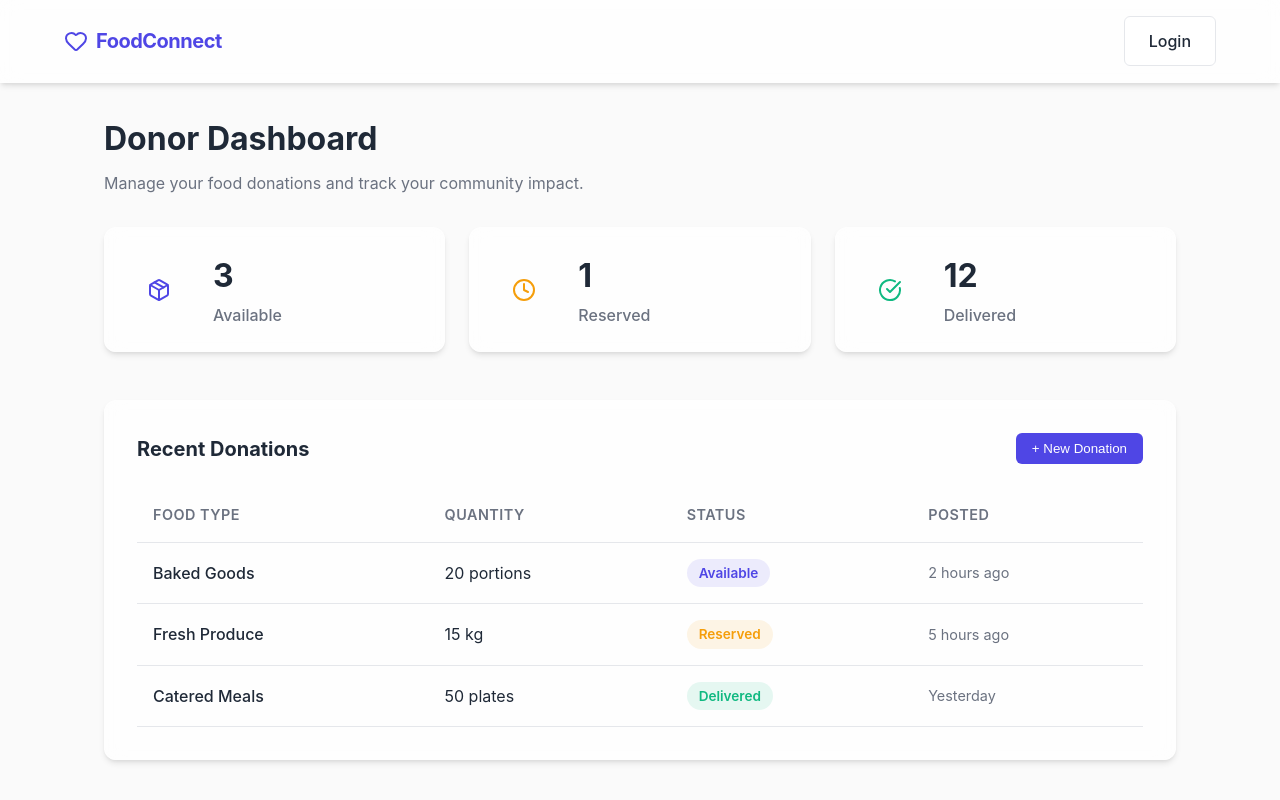
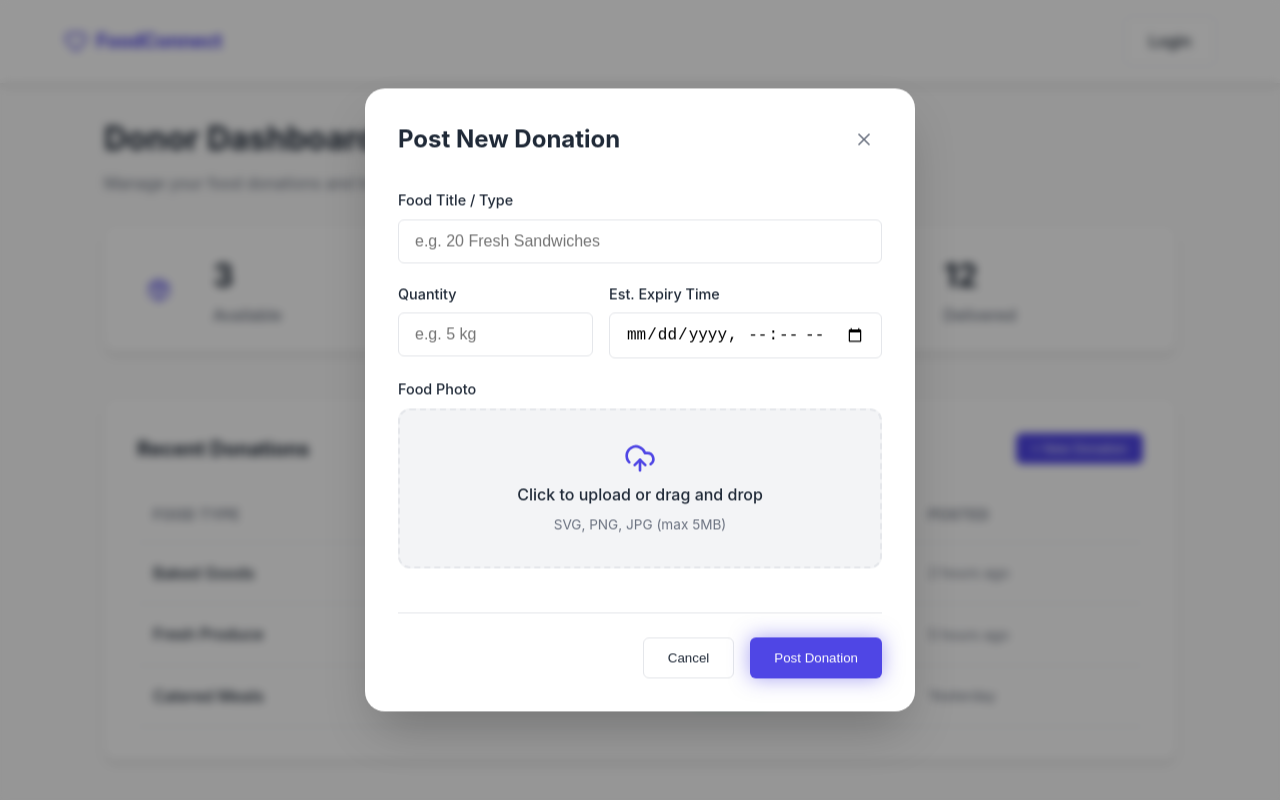
Before and after one commit to Harish-RK4/PROJECT-FOOD-DONATION, a React (Vite) app: page /donor in a window 1280 px wide. Both pictures are taken after a click on the button "+ New Donation". Built offline with nearby package versions, Linux system fonts and the light colour scheme.

Commit message:
feat(donor): build intuitive food donation submission form

```diff
--- /dev/null
+++ b/src/components/NewDonationModal.css
@@ -0,0 +1,131 @@
+.modal-backdrop {
+  position: fixed;
+  top: 0;
+  left: 0;
+  width: 100vw;
+  height: 100vh;
+  background: rgba(0, 0, 0, 0.4);
+  backdrop-filter: blur(4px);
+  z-index: 1000;
+}
+
+.modal-container {
+  position: fixed;
+  top: 50%;
+  left: 50%;
+  transform: translate(-50%, -50%) !important; /* Framer motion handles standard translate visually, this prevents strict centering jumps */
+  width: 90%;
+  max-width: 550px;
+  background: var(--surface);
+  z-index: 1001;
+  padding: 2rem;
+  border-radius: var(--radius-lg);
+  box-shadow: 0 25px 50px -12px rgba(0, 0, 0, 0.25);
+}
+
+.modal-header {
+  display: flex;
+  justify-content: space-between;
+  align-items: center;
+  margin-bottom: 2rem;
+}
+
+.modal-header h3 {
+  font-size: 1.5rem;
+  color: var(--text-main);
+}
+
+.close-btn {
+  background: none;
+  border: none;
+  color: var(--text-muted);
+  cursor: pointer;
+  padding: 0.5rem;
+  border-radius: 50%;
+  transition: background 0.2s;
+  display: flex;
+  align-items: center;
+  justify-content: center;
+}
+
+.close-btn:hover {
+  background: var(--surface-alt);
+  color: var(--text-main);
+}
+
+.donation-form {
+  display: flex;
+  flex-direction: column;
+  gap: 1.25rem;
+}
+
+.form-row {
+  display: flex;
+  gap: 1rem;
+}
+
+.form-row .form-group {
+  flex: 1;
+}
+
+.form-group label {
+  display: block;
+  font-size: 0.9rem;
+  font-weight: 500;
+  color: var(--text-main);
+  margin-bottom: 0.5rem;
+}
+
+.form-group input {
+  width: 100%;
+  padding: 0.75rem 1rem;
+  border: 1px solid var(--border);
+  border-radius: var(--radius-sm);
+  font-size: 1rem;
+  outline: none;
+  transition: border-color 0.2s;
+}
+
+.form-group input:focus {
+  border-color: var(--primary);
+  box-shadow: 0 0 0 3px rgba(79, 70, 229, 0.1);
+}
+
+.upload-placeholder {
+  border: 2px dashed var(--border);
+  border-radius: var(--radius-md);
+  padding: 2rem;
+  text-align: center;
+  display: flex;
+  flex-direction: column;
+  align-items: center;
+  gap: 0.5rem;
+  cursor: pointer;
+  transition: all 0.2s;
+  background-color: var(--surface-alt);
+}
+
+.upload-placeholder:hover {
+  border-color: var(--primary);
+  background-color: rgba(79, 70, 229, 0.02);
+}
+
+.upload-placeholder p {
+  color: var(--text-main);
+  font-weight: 500;
+  margin: 0;
+}
+
+.upload-placeholder span {
+  color: var(--text-muted);
+  font-size: 0.85rem;
+}
+
+.form-actions {
+  display: flex;
+  justify-content: flex-end;
+  gap: 1rem;
+  margin-top: 1.5rem;
+  padding-top: 1.5rem;
+  border-top: 1px solid var(--border);
+}
--- /dev/null
+++ b/src/components/NewDonationModal.jsx
@@ -0,0 +1,82 @@
+import React, { useState } from 'react';
+import { motion, AnimatePresence } from 'framer-motion';
+import { X, UploadCloud } from 'lucide-react';
+import './NewDonationModal.css';
+
+const NewDonationModal = ({ isOpen, onClose }) => {
+  const [formData, setFormData] = useState({
+    title: '',
+    quantity: '',
+    expiryDate: '',
+    description: '',
+  });
+
+  const handleSubmit = (e) => {
+    e.preventDefault();
+    // Simulate submission
+    setTimeout(() => {
+      onClose();
+    }, 500);
+  };
+
+  return (
+    <AnimatePresence>
+      {isOpen && (
+        <React.Fragment>
+          <motion.div
+            className="modal-backdrop"
+            initial={{ opacity: 0 }}
+            animate={{ opacity: 1 }}
+            exit={{ opacity: 0 }}
+            onClick={onClose}
+          />
+          <motion.div
+            className="modal-container glass-panel"
+            initial={{ opacity: 0, y: 50, scale: 0.95 }}
+            animate={{ opacity: 1, y: 0, scale: 1 }}
+            exit={{ opacity: 0, y: 50, scale: 0.95 }}
+          >
+            <div className="modal-header">
+              <h3>Post New Donation</h3>
+              <button className="close-btn" onClick={onClose}><X size={20} /></button>
+            </div>
+
+            <form className="donation-form" onSubmit={handleSubmit}>
+              <div className="form-group">
+                <label>Food Title / Type</label>
+                <input required type="text" placeholder="e.g. 20 Fresh Sandwiches" value={formData.title} onChange={e => setFormData({...formData, title: e.target.value})} />
+              </div>
+
+              <div className="form-row">
+                <div className="form-group">
+                  <label>Quantity</label>
+                  <input required type="text" placeholder="e.g. 5 kg" value={formData.quantity} onChange={e => setFormData({...formData, quantity: e.target.value})} />
+                </div>
+                <div className="form-group">
+                  <label>Est. Expiry Time</label>
+                  <input required type="datetime-local" value={formData.expiryDate} onChange={e => setFormData({...formData, expiryDate: e.target.value})} />
+                </div>
+              </div>
+
+              <div className="form-group">
+                <label>Food Photo</label>
+                <div className="upload-placeholder">
+                  <UploadCloud size={32} color="var(--primary)" />
+                  <p>Click to upload or drag and drop</p>
+                  <span>SVG, PNG, JPG (max 5MB)</span>
+                </div>
+              </div>
+
+              <div className="form-actions">
+                <button type="button" className="btn btn-secondary" onClick={onClose}>Cancel</button>
+                <button type="submit" className="btn btn-primary glow-effect">Post Donation</button>
+              </div>
+            </form>
+          </motion.div>
+        </React.Fragment>
+      )}
+    </AnimatePresence>
+  );
+};
+
+export default NewDonationModal;
--- a/src/pages/Dashboards/DonorDashboard.jsx
+++ b/src/pages/Dashboards/DonorDashboard.jsx
@@ -1,9 +1,12 @@
-import React from 'react';
+import React, { useState } from 'react';
 import { motion } from 'framer-motion';
 import { Package, Clock, CheckCircle } from 'lucide-react';
+import NewDonationModal from '../../components/NewDonationModal';
 import './DonorDashboard.css';
 
 const DonorDashboard = () => {
+  const [isModalOpen, setIsModalOpen] = useState(false);
+
   // Mock Data
   const donationStats = [
     { title: "Available", value: 3, icon: <Package size={24} />, color: "var(--primary)" },
@@ -49,7 +52,13 @@ const DonorDashboard = () => {
         <div className="donations-list glass-panel">
           <div className="list-header">
             <h3>Recent Donations</h3>
-            <button className="btn btn-primary" style={{ padding: '0.5rem 1rem' }}>+ New Donation</button>
+            <button
+              className="btn btn-primary"
+              style={{ padding: '0.5rem 1rem' }}
+              onClick={() => setIsModalOpen(true)}
+            >
+              + New Donation
+            </button>
           </div>
 
           <div className="table-responsive">
@@ -80,6 +89,8 @@ const DonorDashboard = () => {
           </div>
         </div>
       </div>
+
+      <NewDonationModal isOpen={isModalOpen} onClose={() => setIsModalOpen(false)} />
     </div>
   );
 };
```
